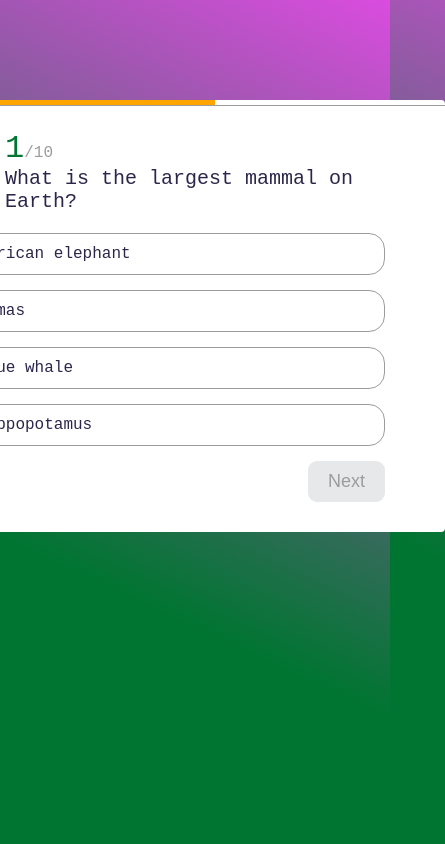
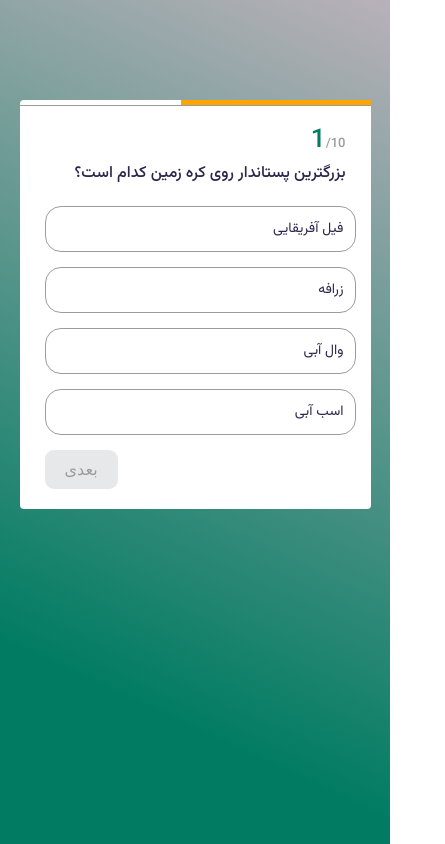
Before and after one commit to repour/Quiz-App, a React (Vite) app: page / in a window 390 px wide. Shown: the whole page, 445 px wide, since content can reach past the window. Built offline with nearby package versions, Linux system fonts and the light colour scheme.

Commit message:
responsive for mobile done

```diff
--- a/src/components/Quiz/Quiz.jsx
+++ b/src/components/Quiz/Quiz.jsx
@@ -112,7 +112,7 @@ const Quiz = ({ questions }) => {
                             {getAnswerUI()}
                             <div className="footer">
                                 <button onClick={() => { onClickNext(answer) }} disabled={answerIdx === null && !inputAnswer} >
-                                    {currentQuestion === questions.length - 1 ? "Finish" : "Next"}
+                                    {currentQuestion === questions.length - 1 ? "پایان" : "بعدی"}
                                 </button>
                             </div>
                         </>)
--- a/src/components/Quiz/Quiz.scss
+++ b/src/components/Quiz/Quiz.scss
@@ -1,4 +1,5 @@
 @import '../../styles/var.scss';
+
 .quiz-container {
     width: 500px;
     background: $bg;
@@ -26,7 +27,7 @@
 
     ul {
         margin-top: 20px;
-        margin-left: -40px;
+        margin-right: -10px;
 
         li {
             text-decoration: none;
@@ -71,7 +72,7 @@
         }
     }
 
-    input{
+    input {
         border: 1px solid $disabled;
         border-radius: 4px;
         padding: 10px 20px;
@@ -80,3 +81,26 @@
     }
 
 }
+
+@media screen and (max-width: 520px) {
+    .quiz-container {
+        width: 90vw;
+        padding: 20px 25px;
+        .active-question-no {
+            font-size: 26px;
+        }
+
+        .total-question {
+            font-size: 13px;
+        }
+        h2 {
+            font-size: 16px;
+        }
+        ul li{
+            font-size: 14px;
+        }
+        button{
+            font-size: 16px;
+        }
+    }
+}
--- a/src/components/Result/Result.jsx
+++ b/src/components/Result/Result.jsx
@@ -36,46 +36,47 @@ const Result = ({ onTryAgain, totalQuestions, result }) => {
 
     return (
         <div className='result'>
-            <h3>Result</h3>
+            <h3>نتیجه</h3>
             <p>
-                Total Questions: <span>{totalQuestions}</span>
+                کل سوالات: <span>{totalQuestions}</span>
             </p>
             <p>
-                Total Score: <span>{result.score}</span>
+                امتیاز نهایی: <span>{result.score}</span>
             </p>
             <p>
-                Correct Answers: <span>{result.correctAnswers}</span>
+                جواب‌های درست: <span>{result.correctAnswers}</span>
             </p>
             <p>
-                Wrong Answers: <span>{result.wrongAnswers}</span>
+                جواب‌های غلط: <span>{result.wrongAnswers}</span>
             </p>
-            <button onClick={handleTryAgain}>Try again</button>
+            <button onClick={handleTryAgain}>دوباره امتحان کن</button>
             {
                 !showScores
                     ?
                     <>
                         <h3>
-                            Enter your name bellow <br /> to save your score!
+                            نام خود را وارد کنید <br /> تا امتیاز شما ذخیره شود!
                         </h3>
                         <input
-                            placeholder='"Your Name'
+                            placeholder='نام شما'
                             value={name}
                             onChange={(evt) => setName(evt.target.value)}
                         />
-                        <button onClick={handleSave}>Save</button>
+                        <button onClick={handleSave}>ذخیره</button>
                     </>
                     :
                     <>
                         <table>
                             <thead>
                                 <tr>
-                                    <th>Ranking</th>
-                                    <th>Name</th>
-                                    <th>Score</th>
+                                    <th>رتبه</th>
+                                    <th>نام</th>
+                                    <th>امتیاز</th>
                                 </tr>
                             </thead>
                             <tbody>
                                 {highScores.map((highScore, idx) => {
+                                    if (idx < 5) {
                                         return (
                                             <tr key ={`${highScore.score}${highScore.name}${idx}`}>
                                                 <td>{idx + 1}</td>
@@ -83,6 +84,7 @@ const Result = ({ onTryAgain, totalQuestions, result }) => {
                                                 <td>{highScore.score}</td>
                                             </tr>
                                         )
+                                    }
                                 })}
                             </tbody>
                         </table>
--- a/src/components/Result/Result.scss
+++ b/src/components/Result/Result.scss
@@ -5,7 +5,6 @@
 
     h3{
        font-size: 24px;
-       letter-spacing: 1.4px;
        text-align: center;
     }
     p{
@@ -18,7 +17,7 @@
     }
     table{
         width: 50%;
-        text-align: left;
+        text-align: right;
         margin: 50px auto 20px;
         border-collapse: collapse;
         tr{
@@ -27,3 +26,21 @@
 
     }
 }
+@media screen and (max-width: 520px) {
+    .result{
+        h3{
+            font-size: 20px;
+            margin-top: 10px;
+         }
+         p{
+             font-size: 14px;
+             span{
+                 font-size: 18px;
+             }
+         }
+         table{
+            width: 75%;
+         }
+
+    }
+}
--- a/src/constant.js
+++ b/src/constant.js
@@ -1,59 +1,59 @@
 export const jsQuizz = {
     questions: [
       {
-        question: "What is the largest mammal on Earth?",
+        question: "بزرگترین پستاندار روی کره زمین کدام است؟",
         type: 'MCQs',
-        choices: ["African elephant", "Mamas", "Blue whale", "Hippopotamus"],
-        correctAnswer: "Blue whale",
+        choices: ["فیل آفریقایی", "زرافه", "وال آبی", "اسب آبی"],
+        correctAnswer: "وال آبی",
       },
       {
-        question: "Which planet is known as the 'Red Planet'?",
+        question: "کدام سیاره به عنوان سیاره قرمز شناخته می‌شود؟",
         type: 'MCQs',
-        choices: ["Venus", "Mars", "Jupiter", "Saturn"],
-        correctAnswer: "Mars",
+        choices: ["زهره", "مریخ", "مشتری", "زحل"],
+        correctAnswer: "مریخ",
       },
       {
-        question: "What is the chemical symbol for gold?",
+        question: "نماد شیمیایی طلا کدام مورد است؟?",
         type: 'MCQs',
         choices: ["Go", "Gd", "Au", "Ag"],
         correctAnswer: "Au",
       },
       {
-        question: "In which year did Christopher Columbus reach the Americas?",
+        question: "در چه سالی کریستوف کلمپ آمریکا را کشف کرد؟",
         type: 'MCQs',
         choices: ["1492", "1620", "1776", "1812"],
         correctAnswer: "1492",
       },
       {
-        question: "What is the national flower of India?",
+        question: "کدام گل به عنوان گل ملی کشور هند شناخته می‌شود؟",
         type: 'MCQs',
-        choices: ["Rose", "Tulip", "Lotus", "Daisy"],
-        correctAnswer: "Lotus",
+        choices: ["رز", "لاله", "نیلوفر آبی", "تاج خروس"],
+        correctAnswer: "نیلوفر آبی",
       },
       {
-        question: "What is the smallest prime number?",
+        question: "کوچکترین عدد اول را بنویسید",
         type: 'FIB',
         correctAnswer: "2",
       },
       {
-        question: "In which year did the Titanic sink?",
+        question: "در چه سالی کشتی تایتانیک غرق شد؟",
         type: 'FIB',
         correctAnswer: "1912",
       },
       {
-        question: "What is the smallest planet in our solar system?",
+        question: "کوچکترین سیاره در منظومه شمسی چیست؟",
         type: 'FIB',
-        correctAnswer: "Mercury",
+        correctAnswer: "عطارد",
       },
       {
-        question: "Which planet is known as the 'Red Planet'?",
+        question: "ورزش یوگا از چه کشوری آمده است؟",
         type: 'FIB',
-        correctAnswer: "Mars",
+        correctAnswer: "هند",
       },
       {
-        question: "Which gas is most abundant in the Earth's atmosphere?",
+        question: "نزدیک ترین کشور به قطب شمال کدام است؟",
         type: 'FIB',
-        correctAnswer: "Nitrogen",
+        correctAnswer: "فنلاند",
       },
     ],
   };
--- a/src/styles/index.scss
+++ b/src/styles/index.scss
@@ -1,4 +1,5 @@
 @import './var.scss';
+@import url('https://fonts.googleapis.com/css2?family=Inter:wght@100;200;300;400;500;600;700;800;900&family=Montserrat:ital,wght@0,100;0,200;0,300;0,400;0,500;0,600;0,700;0,800;0,900;1,100;1,200;1,300;1,400;1,500;1,600;1,700;1,800;1,900&family=Poppins:ital,wght@0,100;0,200;0,300;0,400;0,500;0,600;0,700;0,800;0,900;1,100;1,200;1,300;1,400;1,500;1,600;1,700;1,800;1,900&family=Roboto:ital,wght@0,100;0,300;0,400;0,500;0,700;0,900;1,100;1,300;1,400;1,500;1,700;1,900&family=Vazirmatn:wght@400;500;600;700&display=swap');
 * {
     box-sizing: border-box;
     margin: 0;
@@ -6,12 +7,13 @@
 }
 
 body {
-    font-family: monospace;
-    background: linear-gradient(25deg, $primary 30%, $accent);
+    font-family: 'Vazirmatn';
+    background: linear-gradient(25deg, $primary 20%, $accent);
     color: $foreground;
     display: flex;
     justify-content: center;
     margin: 0 auto;
-    padding: 0 30px;
-    height: 100vh;
+    padding: 0 30px 30px;
+    min-height: 100vh;
+    direction: rtl;
 }
--- a/src/styles/var.scss
+++ b/src/styles/var.scss
@@ -1,5 +1,5 @@
-$primary: #007531;
-$accent: #da4cdf;
+$primary: #017c62;
+$accent: #b9b1b9;
 $bg: #ffffff;
 $bg-accent: #e7e8e9;
 $disabled: #9c9c9c;
```
Lines whose indentation alone changed are shown as unchanged.
